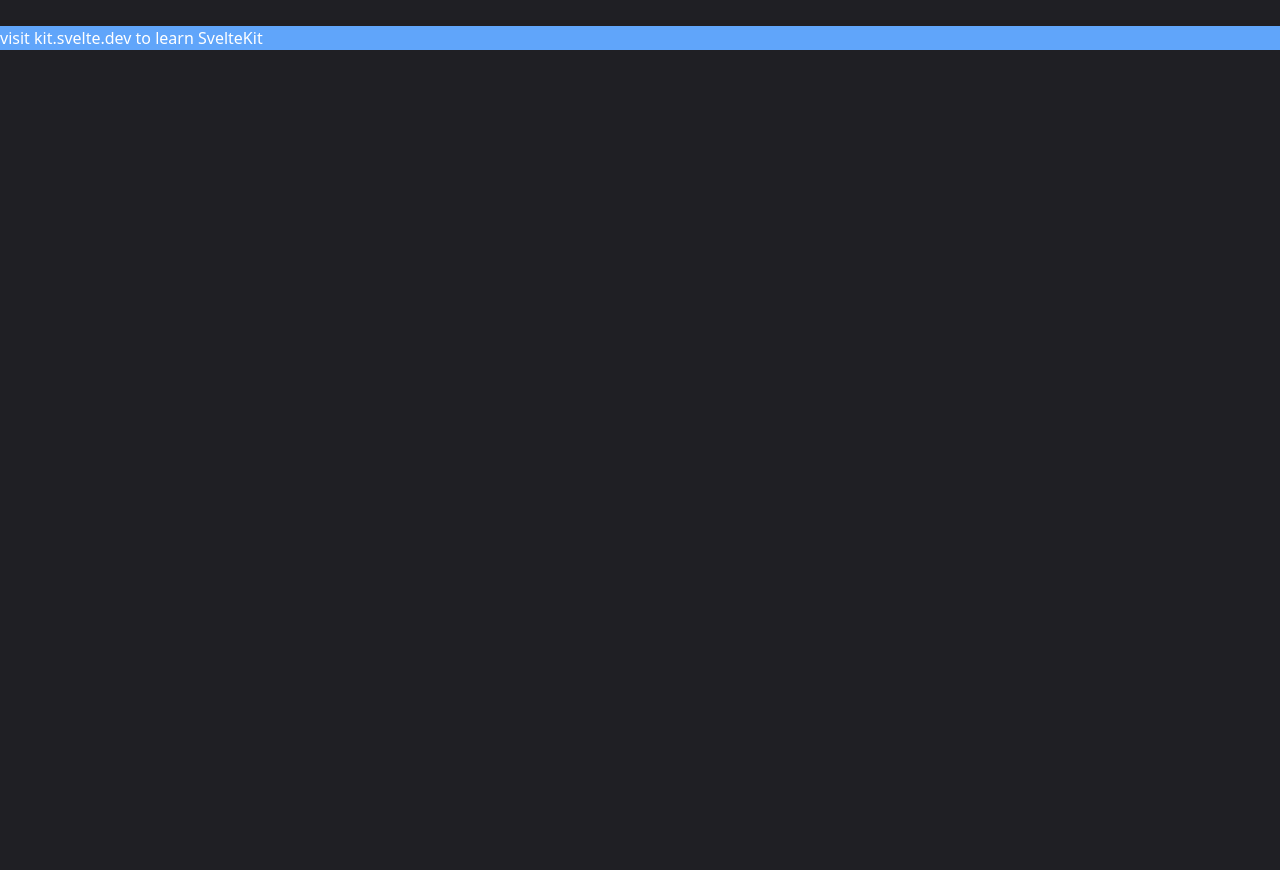
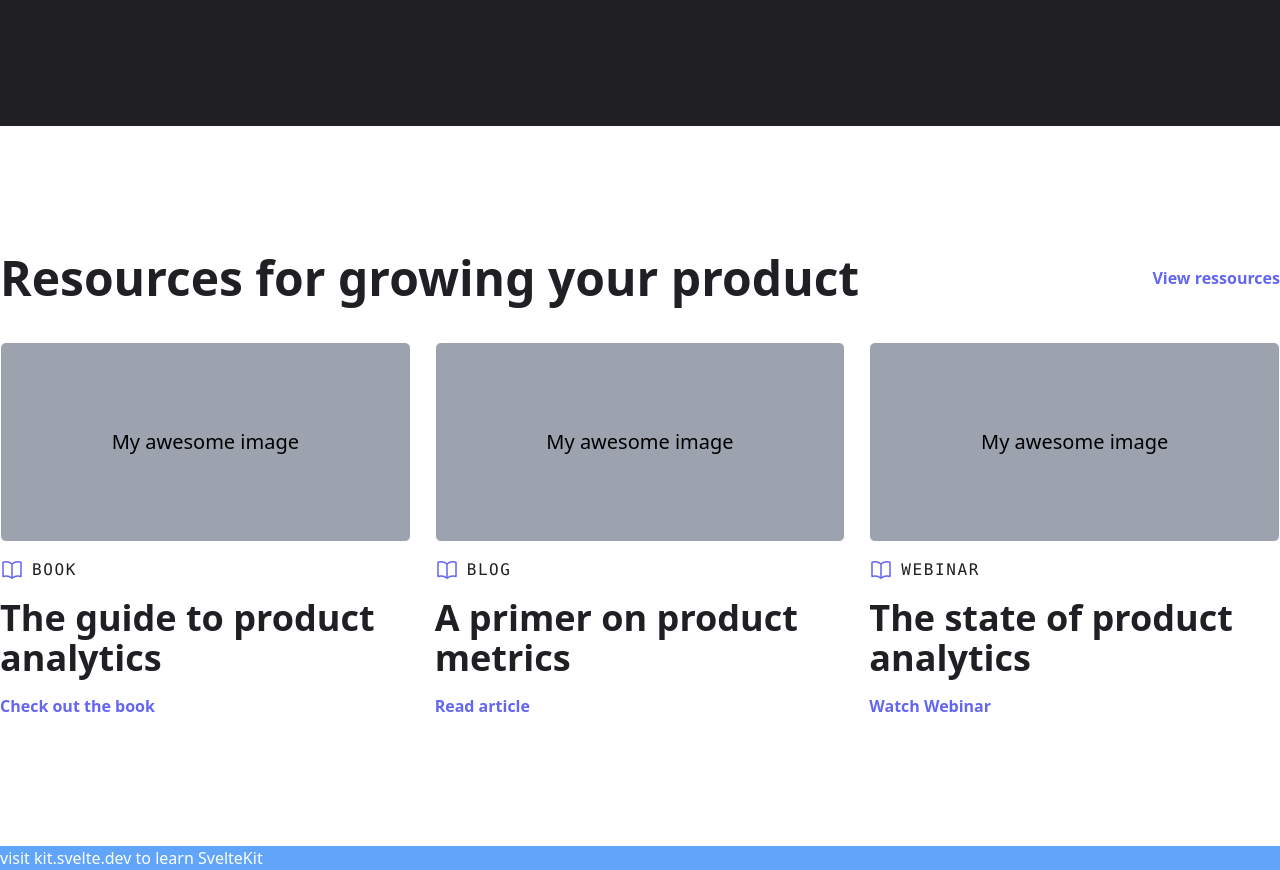
Before and after one commit to Edweis/pastel, a SvelteKit app: page / in a window 1280 px wide. Shown: the part 5560-6430 px from the top of the page. Before the commit the page ends 5610 px from the top, so only its background shows below. Built offline with nearby package versions, Linux system fonts and the light colour scheme.

Commit message:
webinar:

```diff
--- /dev/null
+++ b/src/lib/icons/book.svelte
@@ -0,0 +1,13 @@
+<svg
+  xmlns="http://www.w3.org/2000/svg"
+  fill="none"
+  viewBox="0 0 24 24"
+  stroke-width="1.5"
+  class="h-6 w-6 stroke-indigo-500"
+>
+  <path
+    stroke-linecap="round"
+    stroke-linejoin="round"
+    d="M12 6.042A8.967 8.967 0 006 3.75c-1.052 0-2.062.18-3 .512v14.25A8.987 8.987 0 016 18c2.305 0 4.408.867 6 2.292m0-14.25a8.966 8.966 0 016-2.292c1.052 0 2.062.18 3 .512v14.25A8.987 8.987 0 0018 18a8.967 8.967 0 00-6 2.292m0-14.25v14.25"
+  />
+</svg>
--- a/src/routes/+page.svelte
+++ b/src/routes/+page.svelte
@@ -1,8 +1,10 @@
 <script lang="ts">
   import ImagePlaceholder from "$lib/components/ImagePlaceholder.svelte";
   import Observer from "$lib/components/Observer.svelte";
+  import Book from "$lib/icons/book.svelte";
   import Bulb from "$lib/icons/bulb.svelte";
   import CheckCircle from "$lib/icons/check-circle.svelte";
+  import classNames from "classnames";
   import cn from "classnames";
 
   let intersecting1 = false;
@@ -273,3 +275,38 @@
     </div>
   </div>
 </section>
+
+<div class="relative z-20 bg-white text-dark">
+  <section class="mx-auto mt-[100px] grid  max-w-7xl gap-10 py-32">
+    <div class="flex justify-between">
+      <h2 class="text-5xl font-bold">Resources for growing your product</h2>
+      <a href="#" class="text-link text-indigo-500">View ressources</a>
+    </div>
+    <div class="grid grid-cols-3 gap-6">
+      <article class="grid gap-4">
+        <ImagePlaceholder class="h-[200px] bg-gray-400" />
+        <span class="text-muted flex gap-2">
+          <Book /> Book
+        </span>
+        <p class="text-4xl font-semibold">The guide to product analytics</p>
+        <a href="#" class="text-link   text-indigo-500">Check out the book</a>
+      </article>
+      <article class="grid gap-4">
+        <ImagePlaceholder class="h-[200px] bg-gray-400" />
+        <span class="text-muted flex gap-2">
+          <Book /> Blog
+        </span>
+        <p class="text-4xl font-semibold">A primer on product metrics</p>
+        <a href="#" class="text-link   text-indigo-500">Read article</a>
+      </article>
+      <article class="grid gap-4">
+        <ImagePlaceholder class="h-[200px] bg-gray-400" />
+        <span class="text-muted flex gap-2">
+          <Book /> Webinar
+        </span>
+        <p class="text-4xl font-semibold">The state of product analytics</p>
+        <a href="#" class="text-link   text-indigo-500">Watch Webinar</a>
+      </article>
+    </div>
+  </section>
+</div>
--- a/src/routes/styles.scss
+++ b/src/routes/styles.scss
@@ -9,6 +9,6 @@
   }
 
   .text-link {
-    @apply cursor-pointer   flex items-center gap-2 font-semibold text-gray-400 hover:text-white transition-colors;
+    @apply cursor-pointer flex items-center gap-2 font-semibold text-gray-400 hover:opacity-50 transition-colors;
   }
 }
```
